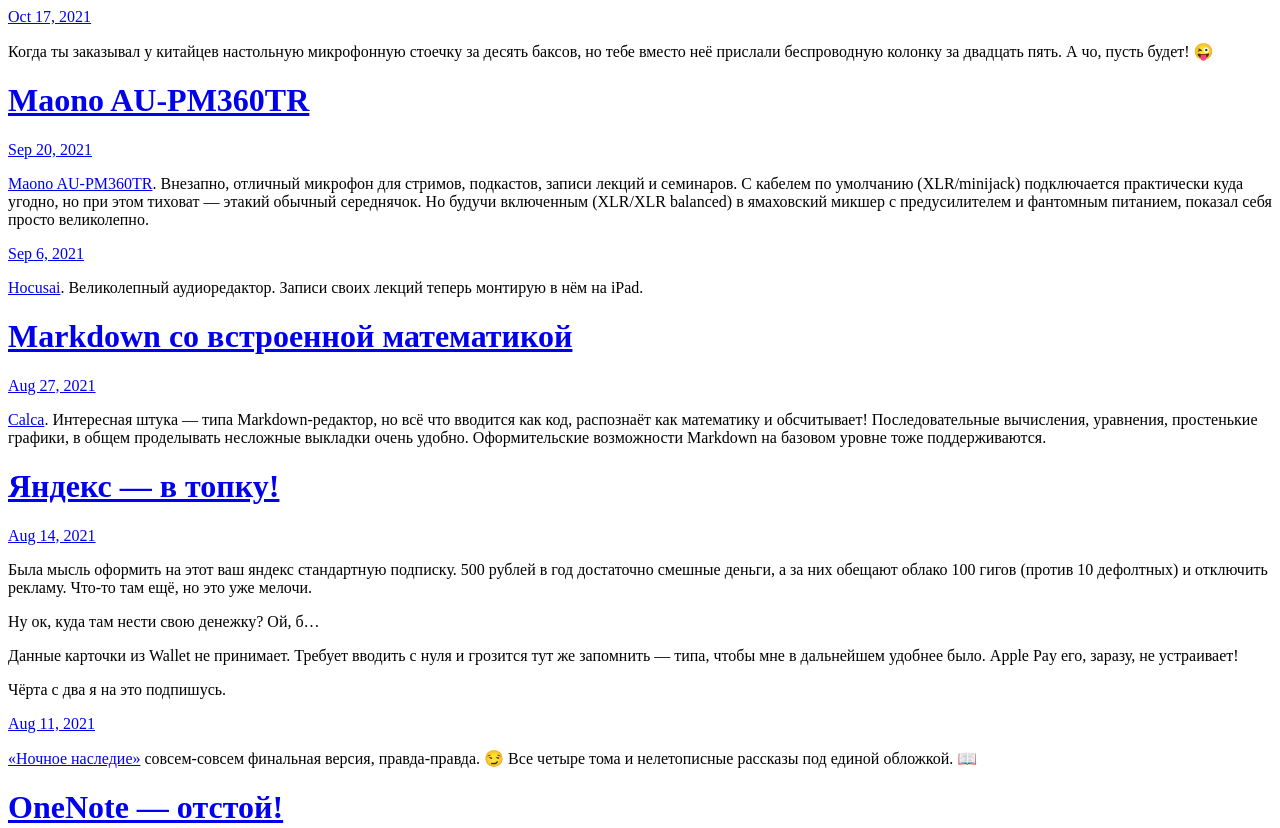
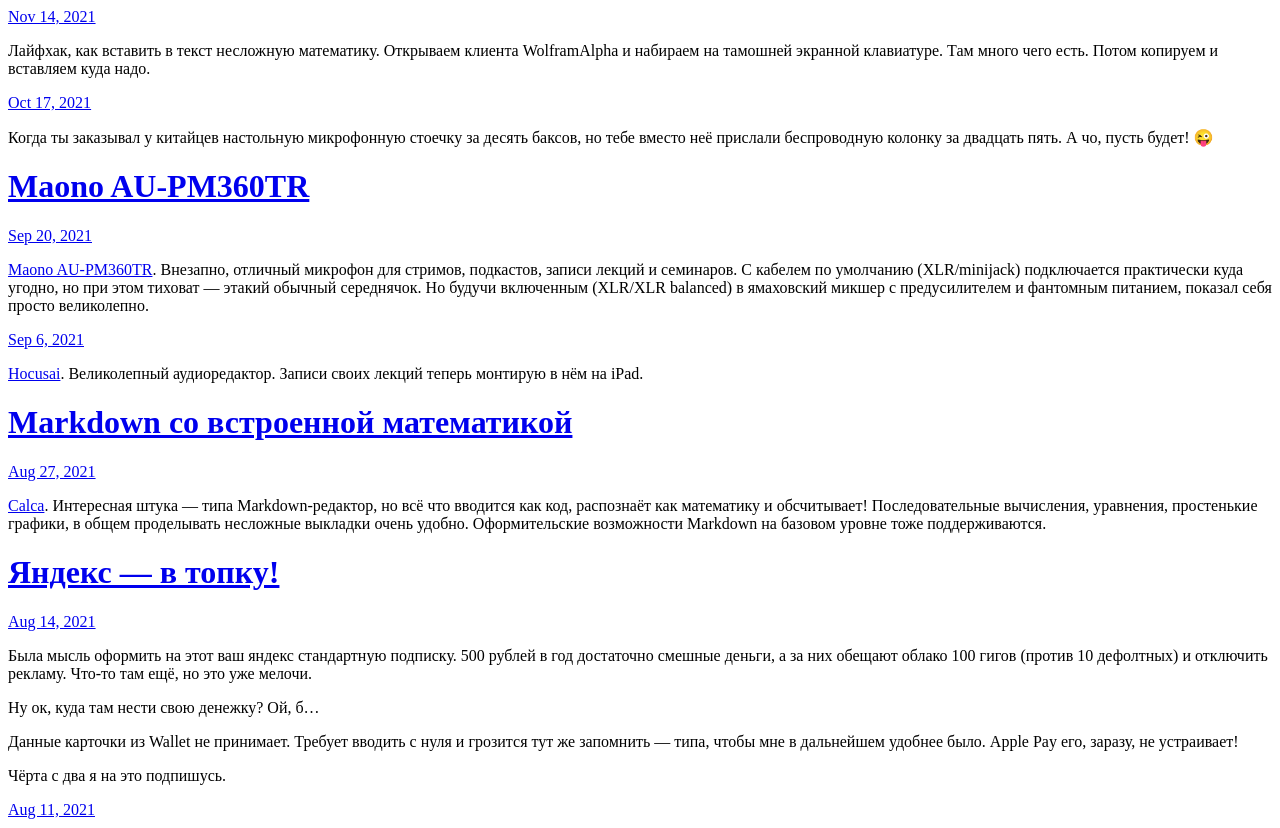
Before and after one commit to DahlSq/Images, a plain HTML site: page index.html in a window 1280 px wide. Shown: the top 828 px of the page. Drawn offline with Linux system fonts and the light colour scheme.

Commit message:
Archiving from Micro.blog.

```diff
--- a/index.html
+++ b/index.html
@@ -21,6 +21,17 @@
 <div class="h-feed">
 
 
+
+      <div class="h-entry">
+
+
+        <a href="https://balandin.blog/2021/11/14/wolframalpha.html" class="u-url"><time class="dt-published" datetime="2021-11-14 18:33:49 &#43;0700">Nov 14, 2021</time></a>
+
+        <div class="e-content">
+         	<p>Лайфхак, как вставить в текст несложную математику. Открываем клиента WolframAlpha и набираем на тамошней экранной клавиатуре. Там много чего есть. Потом копируем и вставляем куда надо.</p>
+
+        </div>
+      </div>
 
       <div class="h-entry">
 
```
